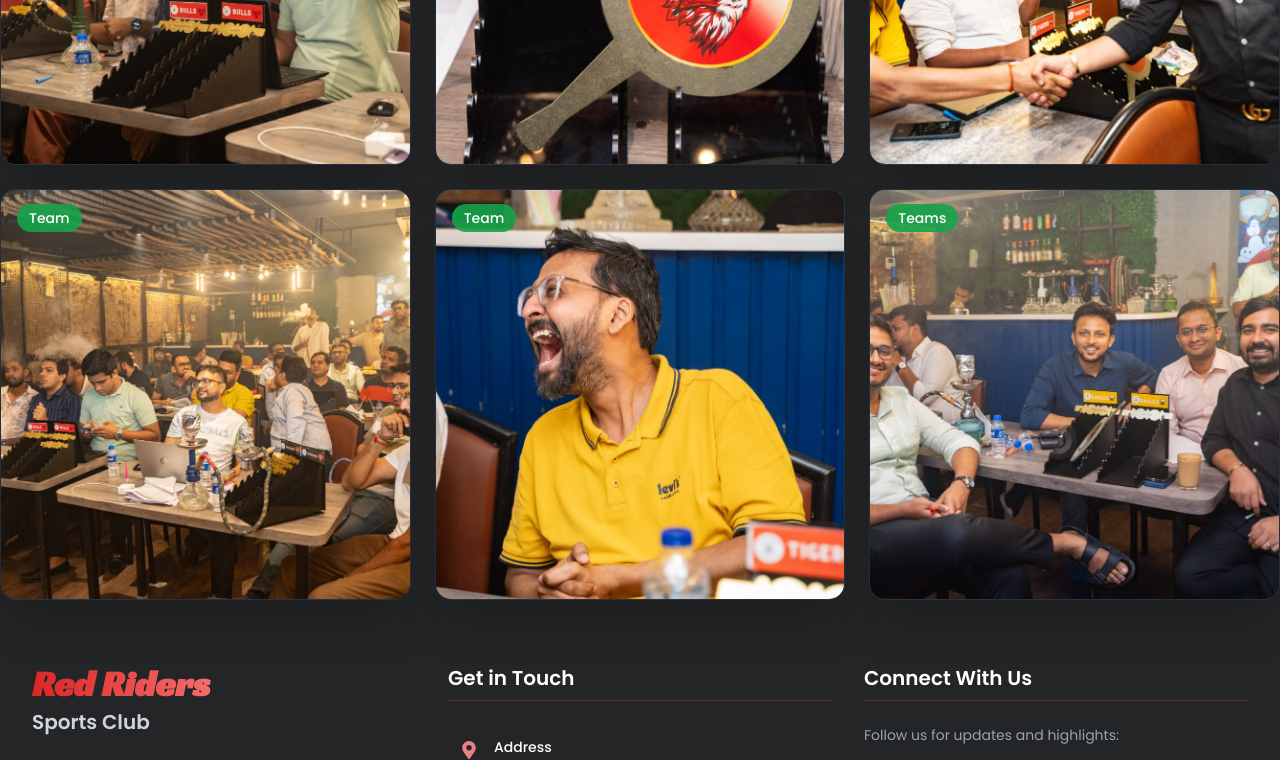
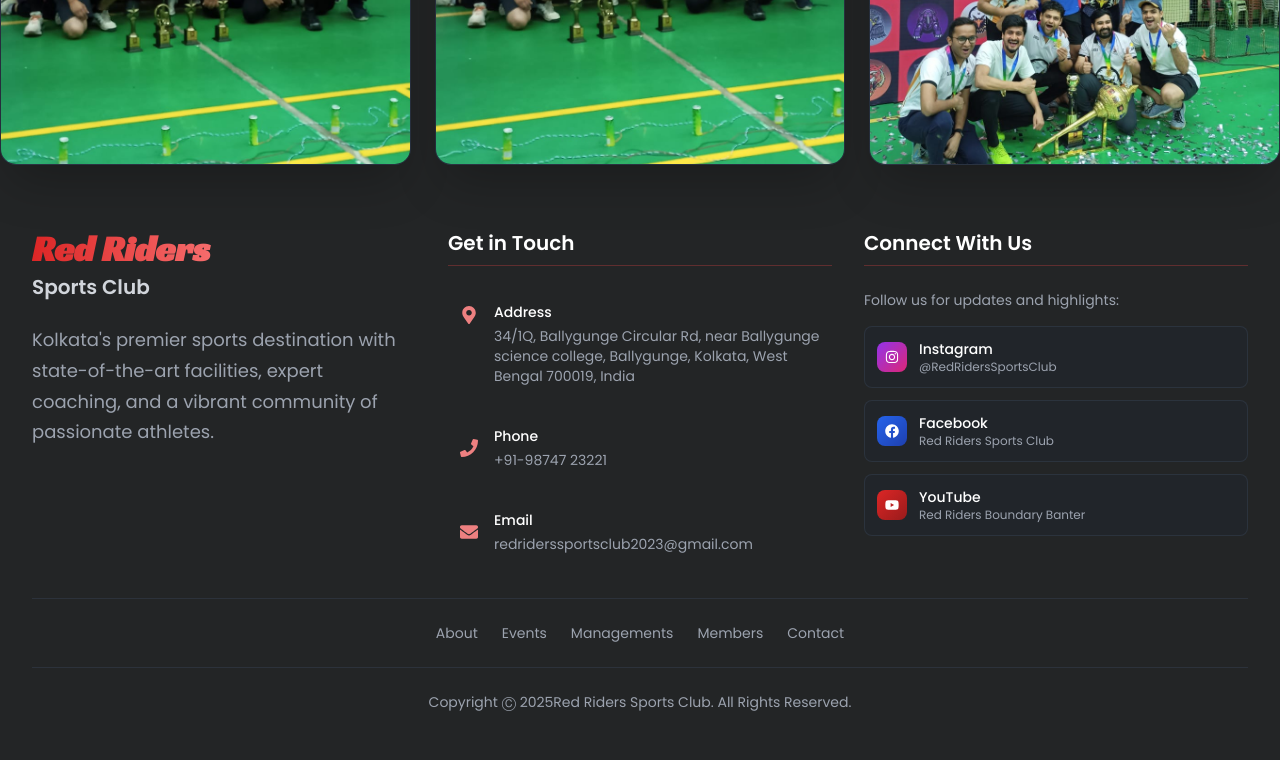
Before and after one commit to duttachandan/RRSPorts, a React (Vite) app: page /management/event in a window 1280 px wide. Shown: the part 1749-2509 px from the top of the page. Built offline with nearby package versions, Linux system fonts and the light colour scheme; no server answers.

Commit message:
updated code

```diff
--- a/src/components/Gallery.jsx
+++ b/src/components/Gallery.jsx
@@ -9,18 +9,15 @@ import {
   FaImage,
 } from "react-icons/fa";
 
-import mng1 from "../assets/complexHouse/mng1.jpeg";
-import mng2 from "../assets/complexHouse/mng2.jpeg";
-import mng3 from "../assets/complexHouse/mng3.jpeg";
-import mng4 from "../assets/complexHouse/mng4.jpeg";
-import mng5 from "../assets/complexHouse/mng5.jpeg";
-import mng6 from "../assets/complexHouse/mng6.jpeg";
-import mng7 from "../assets/complexHouse/mng7.jpeg";
-import mng8 from "../assets/complexHouse/mng8.jpeg";
-import mng9 from "../assets/complexHouse/mng9.jpeg";
-import mng10 from "../assets/complexHouse/mng10.jpeg";
-import mng11 from "../assets/complexHouse/mng11.jpeg";
-import mng12 from "../assets/complexHouse/mng12.jpeg";
+import mng1 from "../assets/complexHouse/mng19.jpeg";
+import mng2 from "../assets/complexHouse/mng20.jpeg";
+import mng3 from "../assets/complexHouse/mng21.jpeg";
+import mng4 from "../assets/complexHouse/mng22.jpeg";
+import mng5 from "../assets/complexHouse/mng23.jpeg";
+import mng6 from "../assets/complexHouse/mng24.jpeg";
+import mng7 from "../assets/complexHouse/mng25.jpeg";
+import mng8 from "../assets/complexHouse/mng26.jpeg";
+import mng9 from "../assets/complexHouse/mng27.jpeg";
 
 const Gallery = () => {
   const [selectedImage, setSelectedImage] = useState(null);
@@ -112,33 +109,6 @@ const Gallery = () => {
       description:
         "Final player rosters displayed after the conclusion of the Red Riders auction.",
       date: "2024-01-15",
-    },
-    {
-      id: 10,
-      image: mng10,
-      title: "Team Photoshoot",
-      category: "team",
-      description:
-        "Official team photographs taken for media and promotion after squad finalization.",
-      date: "2024-01-16",
-    },
-    {
-      id: 11,
-      image: mng11,
-      title: "Team Owners Interaction",
-      category: "team",
-      description:
-        "Owners interacting with their newly selected players post-auction.",
-      date: "2024-01-16",
-    },
-    {
-      id: 12,
-      image: mng12,
-      title: "Management & Teams",
-      category: "teams",
-      description:
-        "Red Riders management with team representatives after a successful auction season.",
-      date: "2024-01-17",
     },
   ];
 
```
